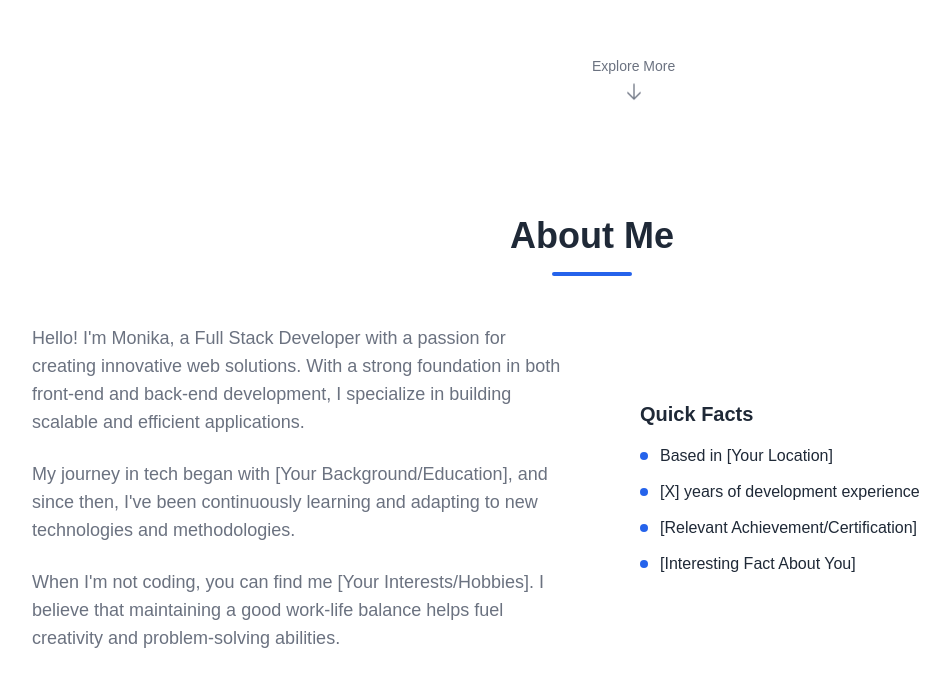
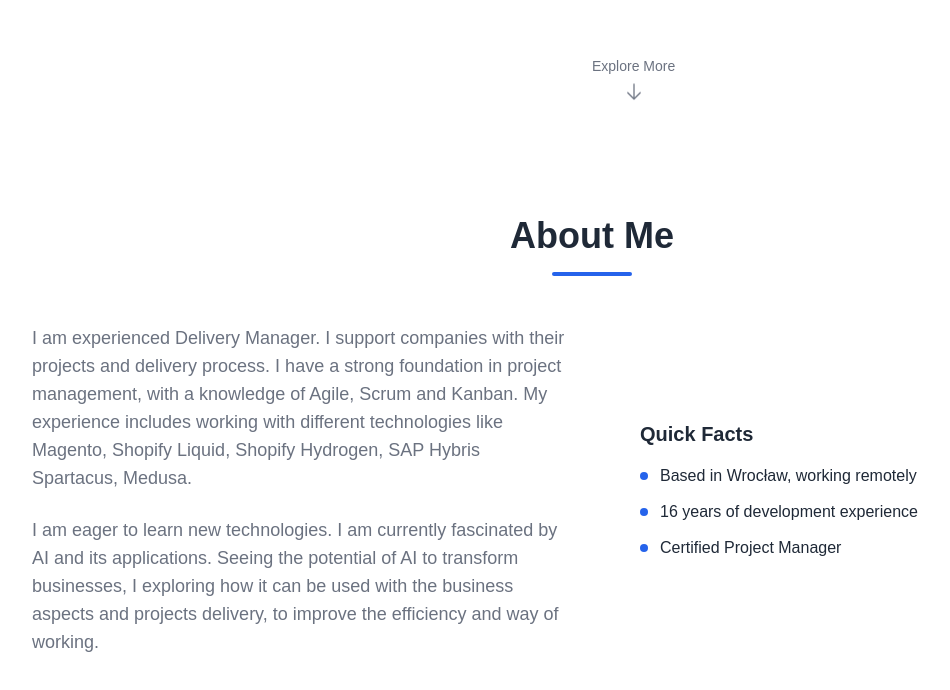
Before and after one commit to Mosapos/businessweb2, a Next.js app: page /businessweb2/ in a window 1280 px wide. Shown: the part 664-1354 px from the top of the page, without its empty margins (48-998 px from the left). Built offline with nearby package versions, Linux system fonts and the light colour scheme.

Commit message:
Update About section with professional experience and details

```diff
--- a/src/components/sections/About.tsx
+++ b/src/components/sections/About.tsx
@@ -26,20 +26,13 @@ export default function About() {
             className="space-y-6"
           >
             <p className="text-lg text-text-light">
-              Hello! I&apos;m Monika, a Full Stack Developer with a passion for creating
-              innovative web solutions. With a strong foundation in both front-end and
-              back-end development, I specialize in building scalable and efficient
-              applications.
+              I am experienced Delivery Manager. I support companies with their projects and delivery process.
+              I have a strong foundation in project management, with a knowledge of Agile, Scrum and Kanban.
+              My experience includes working with different technologies like Magento, Shopify Liquid, Shopify Hydrogen, SAP Hybris Spartacus, Medusa.
             </p>
             <p className="text-lg text-text-light">
-              My journey in tech began with [Your Background/Education], and since then,
-              I&apos;ve been continuously learning and adapting to new technologies and
-              methodologies.
-            </p>
-            <p className="text-lg text-text-light">
-              When I&apos;m not coding, you can find me [Your Interests/Hobbies]. I believe
-              that maintaining a good work-life balance helps fuel creativity and
-              problem-solving abilities.
+              I am eager to learn new technologies. I am currently fascinated by AI and its applications.
+              Seeing the potential of AI to transform businesses, I exploring how it can be used with the business aspects and projects delivery, to improve the efficiency and way of working.
             </p>
           </motion.div>
 
@@ -55,19 +48,15 @@ export default function About() {
               <ul className="space-y-3">
                 <li className="flex items-center">
                   <span className="w-2 h-2 bg-primary rounded-full mr-3"></span>
-                  <span>Based in [Your Location]</span>
+                  <span>Based in Wrocław, working remotely</span>
                 </li>
                 <li className="flex items-center">
                   <span className="w-2 h-2 bg-primary rounded-full mr-3"></span>
-                  <span>[X] years of development experience</span>
+                  <span>16 years of development experience</span>
                 </li>
                 <li className="flex items-center">
                   <span className="w-2 h-2 bg-primary rounded-full mr-3"></span>
-                  <span>[Relevant Achievement/Certification]</span>
-                </li>
-                <li className="flex items-center">
-                  <span className="w-2 h-2 bg-primary rounded-full mr-3"></span>
-                  <span>[Interesting Fact About You]</span>
+                  <span>Certified Project Manager</span>
                 </li>
               </ul>
             </div>
```
